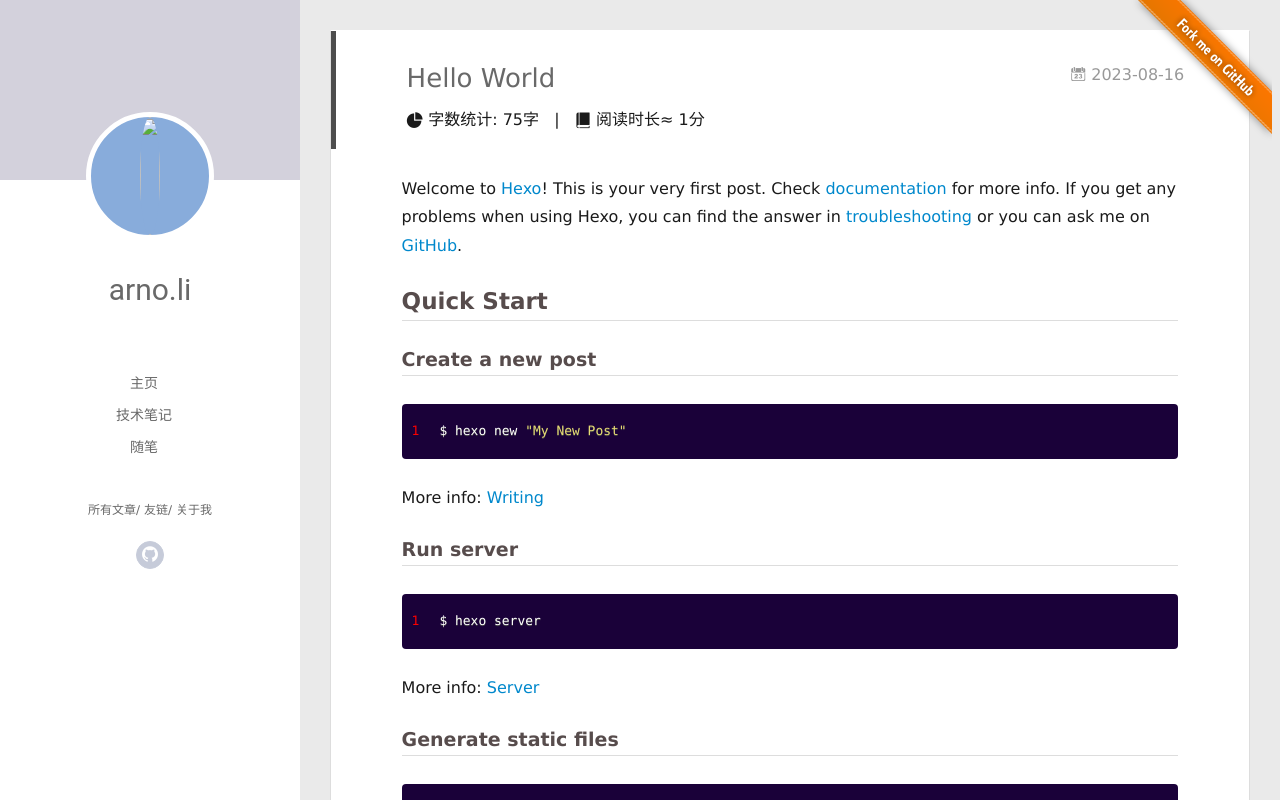
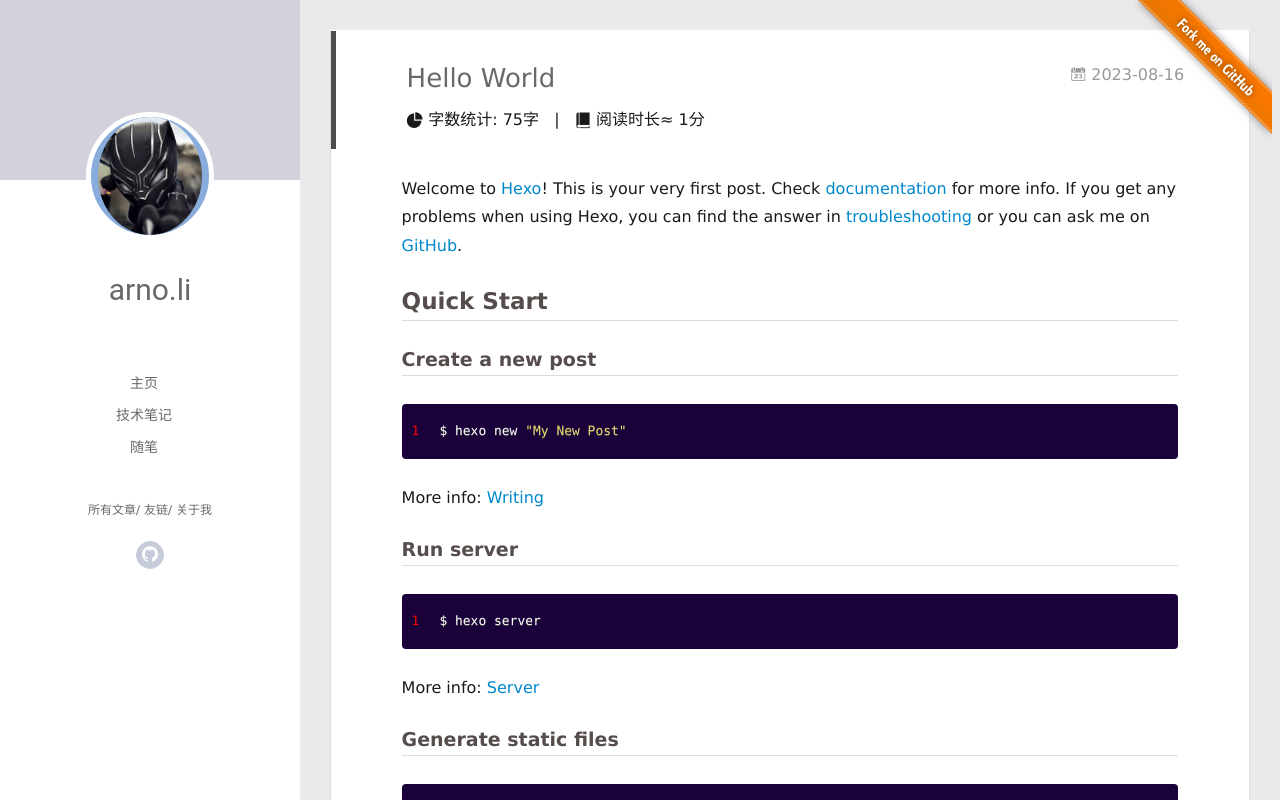
Before and after one commit to arnoli777/arnoli777.github.io, a plain HTML site: page 2023/08/16/hello-world/index.html in a window 1280 px wide. Drawn offline with Linux system fonts and the light colour scheme; some packages are replaced by stand-ins of ours; a script that the page names is missing; files whose address does not match are found by name.

Commit message:
Site updated: 2023-08-17 13:04:34

```diff
--- a/2023/08/16/hello-world/index.html
+++ b/2023/08/16/hello-world/index.html
@@ -26,7 +26,7 @@
     <link rel="alternative" href="/atom.xml" title="Hexo" type="application/atom+xml">
 
 
-    <link rel="icon" href="https://github.com/arnoli777/ibooks/tree/main/img/favicon.ico">
+    <link rel="icon" href="/img/favicon.ico">
 
 
     <link rel="apple-touch-icon" href="/apple-touch-icon-180x180.png">
@@ -64,7 +64,7 @@
 <div class="intrude-less">
 	<header id="header" class="inner">
 		<a href="/" class="profilepic">
-			<img src="https://github.com/arnoli777/ibooks/tree/main/img/favicon.ico" class="js-avatar">
+			<img src="/img/favicon.ico" class="js-avatar">
 		</a>
 		<hgroup>
 			<h1 class="header-author"><a href="/">arno.li</a></h1>
@@ -130,7 +130,7 @@
 		<header id="header" class="inner">
 			<div class="profilepic">
 				<a href="/">
-					<img src="https://github.com/arnoli777/ibooks/tree/main/img/favicon.ico" class="js-avatar">
+					<img src="/img/favicon.ico" class="js-avatar">
 				</a>
 			</div>
 			<hgroup>
```
Also changed, not shown: archives/2023/08/index.html (+3 -3 lines), archives/2023/index.html (+3 -3 lines), archives/index.html (+3 -3 lines), index.html (+3 -3 lines), img/bak/alipay.jpg (renamed from img/alipay.jpg), img/bak/biubiubiu.gif (renamed from img/biubiubiu.gif), img/bak/default-skin.png (renamed from img/default-skin.png), img/bak/forkme.png (renamed from img/forkme.png), img/bak/gitee.svg (renamed from img/gitee.svg), img/bak/preloader.gif (renamed from img/preloader.gif), img/bak/scrollbar_arrow.png (renamed from img/scrollbar_arrow.png), img/bak/weixin.png (renamed from img/weixin.png), img/favicon.ico (added).
